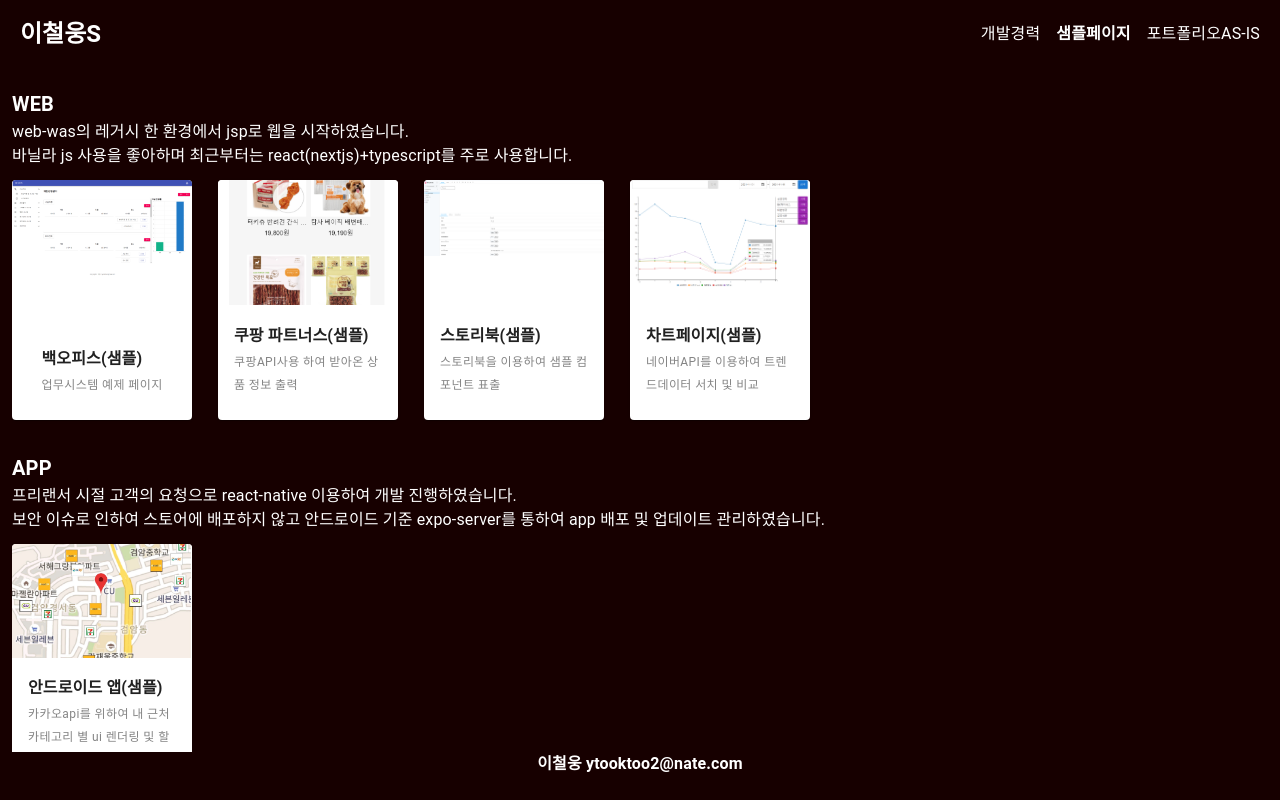
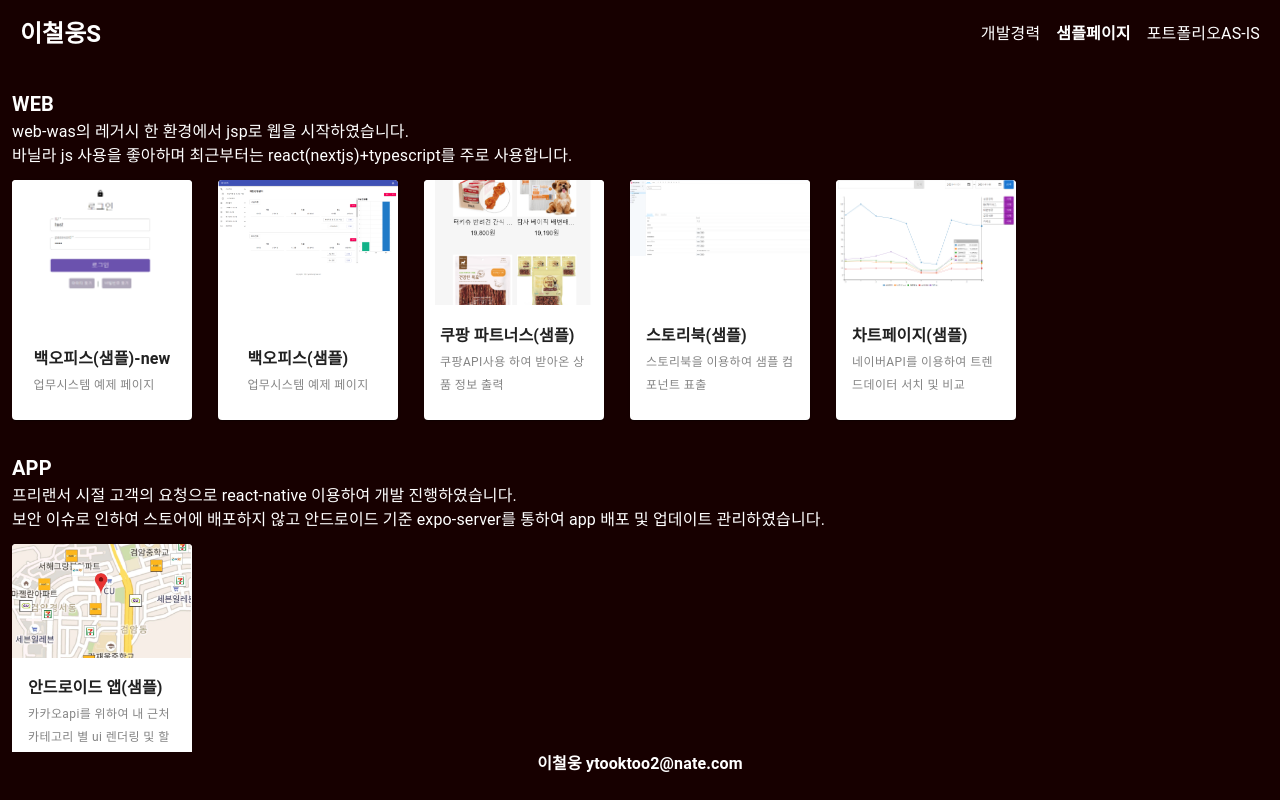
Before and after one commit to chulwoongLee/portfolio, a React (Create React App) app: page / in a window 1280 px wide. Both pictures are taken after a click on the button "샘플페이지". Built offline with nearby package versions, Linux system fonts and the light colour scheme.

Commit message:
fix/백오피스샘플 추가

```diff
--- a/src/component/SamplePage.jsx
+++ b/src/component/SamplePage.jsx
@@ -1,5 +1,6 @@
 import { Card, CardContent, CardMedia, Typography } from "@mui/material";
 import { Fragment, useState } from "react";
+import mainPageImgNew from "src/img/mainPageImgNew.png";
 import mainPageImg from "src/img/mainPageImg.png";
 import woongPangImg from "src/img/woongPangImg.png";
 import whatshereImg from "src/img/whatshereImg.png";
@@ -9,6 +10,12 @@ import dockerSampleImg from "src/img/docker-sample-img.png";
 import chartExampleImg from "src/img/chartExampleImg.png";
 export default function SamplePage() {
   const webItemList = [
+    {
+      title: "백오피스(샘플)-new",
+      description: "업무시스템 예제 페이지",
+      img: mainPageImgNew,
+      url: "https://sample-backoffice-frontend.vercel.app/login",
+    },
     {
       title: "백오피스(샘플)",
       description: "업무시스템 예제 페이지",
```
Also changed, not shown: src/img/mainPageImgNew.png (added).
